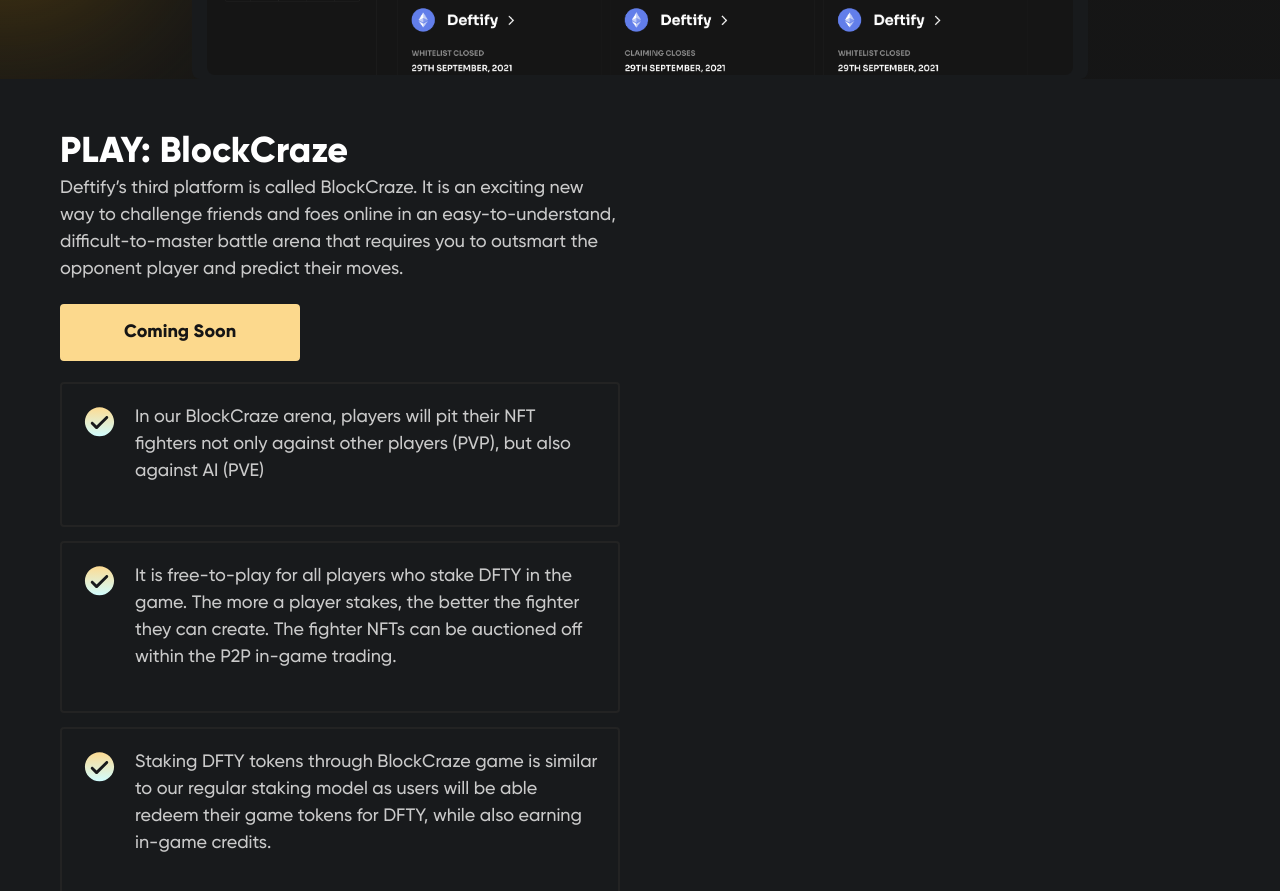
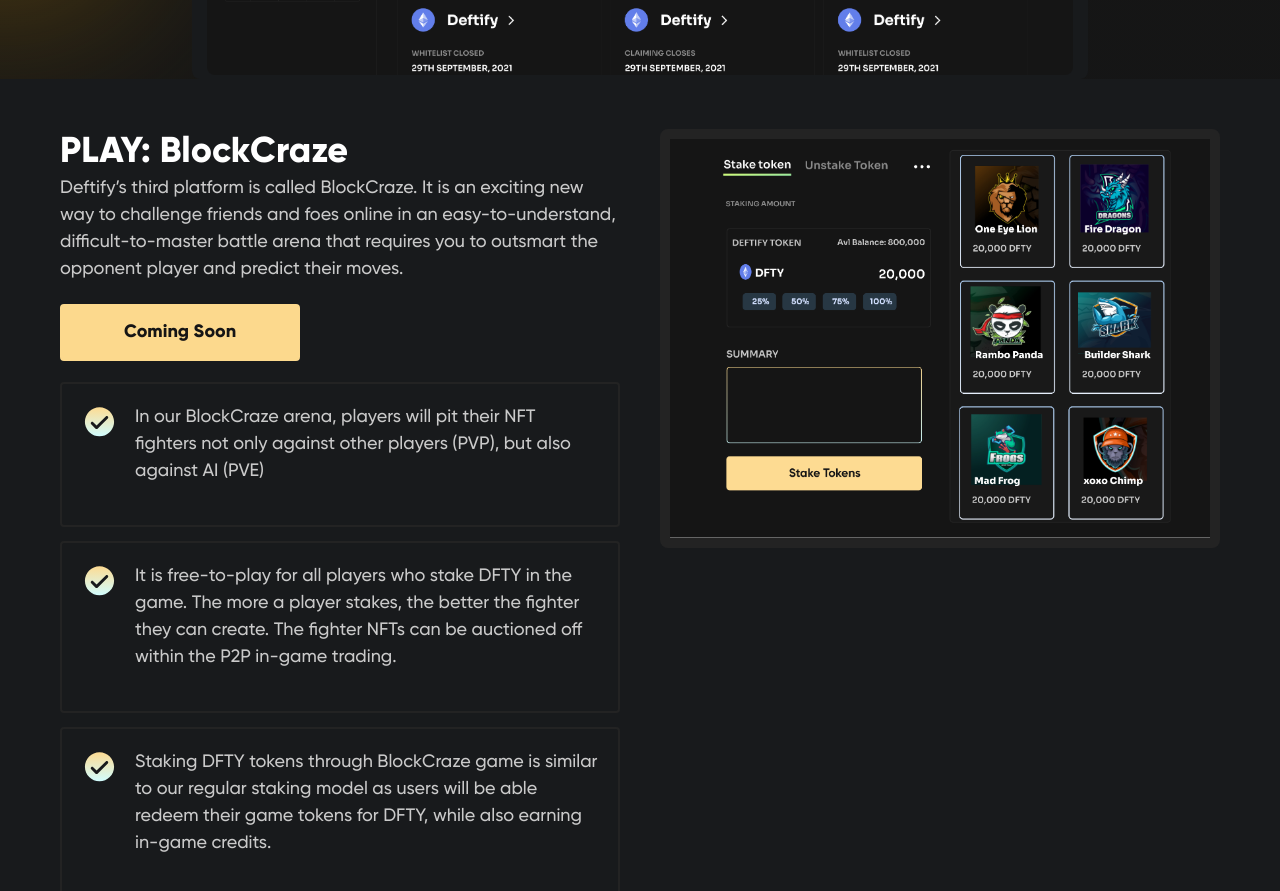
Before and after one commit to KvNGCzA/Official-Website, a React (Create React App) app: page / in a window 1280 px wide. Shown: the part 1100-1991 px from the top of the page. Built offline with nearby package versions, Linux system fonts and the light colour scheme; some icons are missing; a web font is replaced by a local one.

Commit message:
Update index.tsx

```diff
--- a/src/pages/Home/index.tsx
+++ b/src/pages/Home/index.tsx
@@ -1,5 +1,5 @@
 import React from "react";
-import { PlayIcon, PlayNEarnIcon } from "../../assets/Icons";
+import { PlayIcon } from "../../assets/Icons";
 import OutlinedButton from "../../components/Button/Outlined";
 import RegularButton from "../../components/Button/Regular";
 import { EllipseBg } from "../../components/EllipseBg";
@@ -109,7 +109,7 @@ export const Home = (props: Props) => {
 
           <Spacing fullWidthLg marginTopLg="40px">
             <ImageBorder>
-              <PlayNEarnIcon />
+            <img src="./images/blockcraze.png" alt="" />
             </ImageBorder>
           </Spacing>
         </FeaturesGrid>
```
